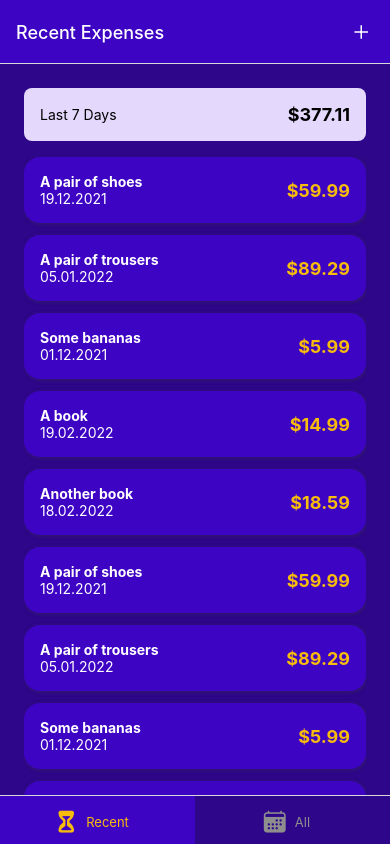
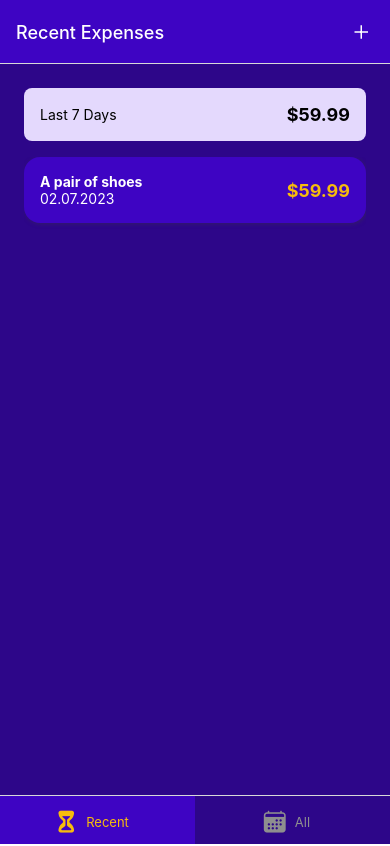
Before and after one commit to boraberkcetintas/ExpensesApp-ReactNative, a React Native app: screen /RecentExpenses in a window 390 px wide. Built offline with nearby package versions, Linux system fonts and the light colour scheme.

Commit message:
optimized with memo

```diff
--- a/App.js
+++ b/App.js
@@ -4,6 +4,9 @@ import { NavigationContainer } from "@react-navigation/native";
 import { createNativeStackNavigator } from "@react-navigation/native-stack";
 import { createBottomTabNavigator } from "@react-navigation/bottom-tabs";
 import { Ionicons } from "@expo/vector-icons";
+import { Provider } from 'react-redux';
+
+import { store } from "./store/store";
 import AllExpenses from "./screens/AllExpenses";
 import RecentExpenses from "./screens/RecentExpenses";
 import ManageExpense from "./screens/ManageExpense";
@@ -65,6 +68,7 @@ export default function App() {
   return (
     <>
       <StatusBar style="light" />
+      <Provider store={store}>
         <NavigationContainer>
           <Stack.Navigator
             screenOptions={{
@@ -81,6 +85,7 @@ export default function App() {
             <Stack.Screen name="ManageExpense" component={ManageExpense} />
           </Stack.Navigator>
         </NavigationContainer>
+      </Provider>
     </>
   );
 }
--- a/componenets/ExpensesOutput/ExpenseItem.js
+++ b/componenets/ExpensesOutput/ExpenseItem.js
@@ -2,6 +2,7 @@ import { StyleSheet, View, Text, Pressable } from "react-native";
 import { GlobalStyles } from "../../constants/styles";
 import { getFormattedDate } from "../../util/date";
 import { useNavigation } from "@react-navigation/native";
+import { memo } from "react";
 
 function ExpenseItem({ id, description, date, amount }) {
   const navigation = useNavigation();
@@ -30,7 +31,7 @@ function ExpenseItem({ id, description, date, amount }) {
   );
 }
 
-export default ExpenseItem;
+export default memo(ExpenseItem);
 
 const styles = StyleSheet.create({
   container: {
--- a/componenets/ExpensesOutput/ExpensesOutput.js
+++ b/componenets/ExpensesOutput/ExpensesOutput.js
@@ -3,77 +3,14 @@ import ExpensesSummary from "./ExpensesSummary";
 import ExpensesList from "./ExpensesList";
 import { GlobalStyles } from "../../constants/styles";
 
-const DUMMY_EXPENSES = [
-  {
-    id: "e1",
-    description: "A pair of shoes",
-    amount: 59.99,
-    date: new Date("2021-12-19"),
-  },
-  {
-    id: "e2",
-    description: "A pair of trousers",
-    amount: 89.29,
-    date: new Date("2022-01-05"),
-  },
-  {
-    id: "e3",
-    description: "Some bananas",
-    amount: 5.99,
-    date: new Date("2021-12-01"),
-  },
-  {
-    id: "e4",
-    description: "A book",
-    amount: 14.99,
-    date: new Date("2022-02-19"),
-  },
-  {
-    id: "e5",
-    description: "Another book",
-    amount: 18.59,
-    date: new Date("2022-02-18"),
-  },
-  {
-    id: "e6",
-    description: "A pair of shoes",
-    amount: 59.99,
-    date: new Date("2021-12-19"),
-  },
-  {
-    id: "e7",
-    description: "A pair of trousers",
-    amount: 89.29,
-    date: new Date("2022-01-05"),
-  },
-  {
-    id: "e8",
-    description: "Some bananas",
-    amount: 5.99,
-    date: new Date("2021-12-01"),
-  },
-  {
-    id: "e9",
-    description: "A book",
-    amount: 14.99,
-    date: new Date("2022-02-19"),
-  },
-  {
-    id: "e10",
-    description: "Another book",
-    amount: 18,
-    date: new Date("2022-02-18"),
-  },
-];
-
 function ExpensesOutput({ expenses, expensePeriodName }) {
   return (
     <View style={styles.container}>
       <ExpensesSummary
-        expenses={DUMMY_EXPENSES}
+        expenses={expenses}
         expensePeriodName={expensePeriodName}
       />
-      <ExpensesList expenses={DUMMY_EXPENSES} />
+      <ExpensesList expenses={expenses} />
     </View>
   );
 }
--- a/package.json
+++ b/package.json
@@ -18,7 +18,8 @@
     "react": "18.2.0",
     "react-native": "0.71.8",
     "react-native-safe-area-context": "4.5.0",
-    "react-native-screens": "~3.20.0"
+    "react-native-screens": "~3.20.0",
+    "react-redux": "^8.1.1"
   },
   "devDependencies": {
     "@babel/core": "^7.20.0"
--- a/screens/AllExpenses.js
+++ b/screens/AllExpenses.js
@@ -1,7 +1,9 @@
 import ExpensesOutput from "../componenets/ExpensesOutput/ExpensesOutput";
+import { useSelector } from "react-redux";
 
 function AllExpenses() {
-  return <ExpensesOutput expensePeriodName={"Total"} />;
+  const expenses = useSelector((state) => state.expensesReducer.expenses);
+  return <ExpensesOutput expensePeriodName={"Total"} expenses={expenses} />;
 }
 
 export default AllExpenses;
--- a/screens/ManageExpense.js
+++ b/screens/ManageExpense.js
@@ -4,10 +4,13 @@ import { useNavigation, useRoute } from "@react-navigation/native";
 import IconButton from "../componenets/UI/IconButton";
 import { GlobalStyles } from "../constants/styles";
 import Button from "../componenets/UI/Button";
+import { useDispatch, useSelector } from "react-redux";
+import { addExpense, deleteExpense, updateExpense } from "../store/expenses";
 
 function ManageExpense() {
   const route = useRoute();
   const navigation = useNavigation();
+  const dispatch = useDispatch();
 
   const editedExpenseId = route.params?.expenseId;
   const isEditing = !!editedExpenseId;
@@ -20,12 +23,31 @@ function ManageExpense() {
 
   function deleteExpenseHandler() {
     navigation.goBack();
+    dispatch(deleteExpense({ id: editedExpenseId }));
   }
   function cancelExpenseHandler() {
     navigation.goBack();
   }
   function confirmExpenseHandler() {
     navigation.goBack();
+    if (isEditing) {
+      dispatch(
+        updateExpense({
+          id: editedExpenseId,
+          description: "Test",
+          amount: 31.99,
+          date: new Date("2023-7-2"),
+        })
+      );
+    } else {
+      dispatch(
+        addExpense({
+          description: "YeniTest",
+          amount: 11.99,
+          date: new Date(),
+        })
+      );
+    }
   }
   return (
     <View style={styles.container}>
--- a/screens/RecentExpenses.js
+++ b/screens/RecentExpenses.js
@@ -1,7 +1,16 @@
 import ExpensesOutput from "../componenets/ExpensesOutput/ExpensesOutput";
+import { useSelector } from "react-redux";
+import { getDateMinusDays } from "../util/date";
+function RecentExpenses() {
+  const expenses = useSelector((state) => state.expensesReducer.expenses);
+  const recentExpenses = expenses.filter((expense) => {
+    const today = new Date();
+    const date7DaysAgo = getDateMinusDays(today, 7);
 
-function RecentExpenses() {
-  return <ExpensesOutput expensePeriodName={"Last 7 Days"} />;
+    return (expense.date >= date7DaysAgo) && (expense.date <= today);
+  });
+
+  return <ExpensesOutput expensePeriodName={"Last 7 Days"} expenses={recentExpenses}/>;
 }
 
 export default RecentExpenses;
--- /dev/null
+++ b/store/expenses.js
@@ -0,0 +1,103 @@
+import { createSlice } from "@reduxjs/toolkit";
+
+const DUMMY_EXPENSES = [
+  {
+    id: "e1",
+    description: "A pair of shoes",
+    amount: 59.99,
+    date: new Date("2023-7-2"),
+  },
+  {
+    id: "e2",
+    description: "A pair of trousers",
+    amount: 89.29,
+    date: new Date("2022-01-05"),
+  },
+  {
+    id: "e3",
+    description: "Some bananas",
+    amount: 5.99,
+    date: new Date("2021-12-01"),
+  },
+  {
+    id: "e4",
+    description: "A book",
+    amount: 14.99,
+    date: new Date("2022-02-19"),
+  },
+  {
+    id: "e5",
+    description: "Another book",
+    amount: 18.59,
+    date: new Date("2022-02-18"),
+  },
+  {
+    id: "e6",
+    description: "A pair of shoes",
+    amount: 59.99,
+    date: new Date("2021-12-19"),
+  },
+  {
+    id: "e7",
+    description: "A pair of trousers",
+    amount: 89.29,
+    date: new Date("2022-01-05"),
+  },
+  {
+    id: "e8",
+    description: "Some bananas",
+    amount: 5.99,
+    date: new Date("2021-12-01"),
+  },
+  {
+    id: "e9",
+    description: "A book",
+    amount: 14.99,
+    date: new Date("2022-02-19"),
+  },
+  {
+    id: "e10",
+    description: "Another book",
+    amount: 18,
+    date: new Date("2022-02-18"),
+  },
+];
+
+const expensesSlices = createSlice({
+  name: "expenses",
+  initialState: {
+    expenses: !!DUMMY_EXPENSES ? DUMMY_EXPENSES : [],
+  },
+  reducers: {
+    addExpense: (state, action) => {
+      const id = new Date().toString() + Math.random().toString();
+      state.expenses.push({
+        id: id,
+        description: action.payload?.description,
+        amount: action.payload?.amount,
+        date: action.payload?.date,
+      });
+    },
+    updateExpense: (state, action) => {
+      indexOfUpdateable = state.expenses.findIndex(
+        (expense) => expense.id === action.payload.id
+      );
+      state.expenses[indexOfUpdateable] = {
+        id: action.payload.id,
+        description: action.payload?.description,
+        amount: action.payload?.amount,
+        date: action.payload?.date,
+      };
+    },
+    deleteExpense: (state, action) => {
+      state.expenses = state.expenses.filter(
+        (expense) => expense.id !== action.payload.id
+      );
+    },
+  },
+});
+
+export const addExpense = expensesSlices.actions.addExpense;
+export const updateExpense = expensesSlices.actions.updateExpense;
+export const deleteExpense = expensesSlices.actions.deleteExpense;
+export default expensesSlices.reducer;
--- /dev/null
+++ b/store/store.js
@@ -0,0 +1,10 @@
+import { configureStore } from "@reduxjs/toolkit";
+import expensesReducer from "./expenses";
+
+export const store = configureStore({
+  reducer: {
+    expensesReducer: expensesReducer,
+  },
+  middleware: (getDefaultMiddleware) =>
+    getDefaultMiddleware({ serializableCheck: false }),
+});
--- a/util/date.js
+++ b/util/date.js
@@ -1,3 +1,7 @@
 export function getFormattedDate(date) {
   return( `${date.getDate() < 10 ? "0" : ""}${date.getDate()}.${date.getMonth() < 10 ? "0" : ""}${date.getMonth() + 1}.${date.getFullYear()}`);
 }
+
+export function getDateMinusDays(date, days) {
+  return new Date(date.getFullYear(), date.getMonth(), date.getDate() - days);
+}
```
Also changed, not shown: 1 other file (tests, documents, lock files or other folders). Lines whose indentation alone changed are shown as unchanged.
